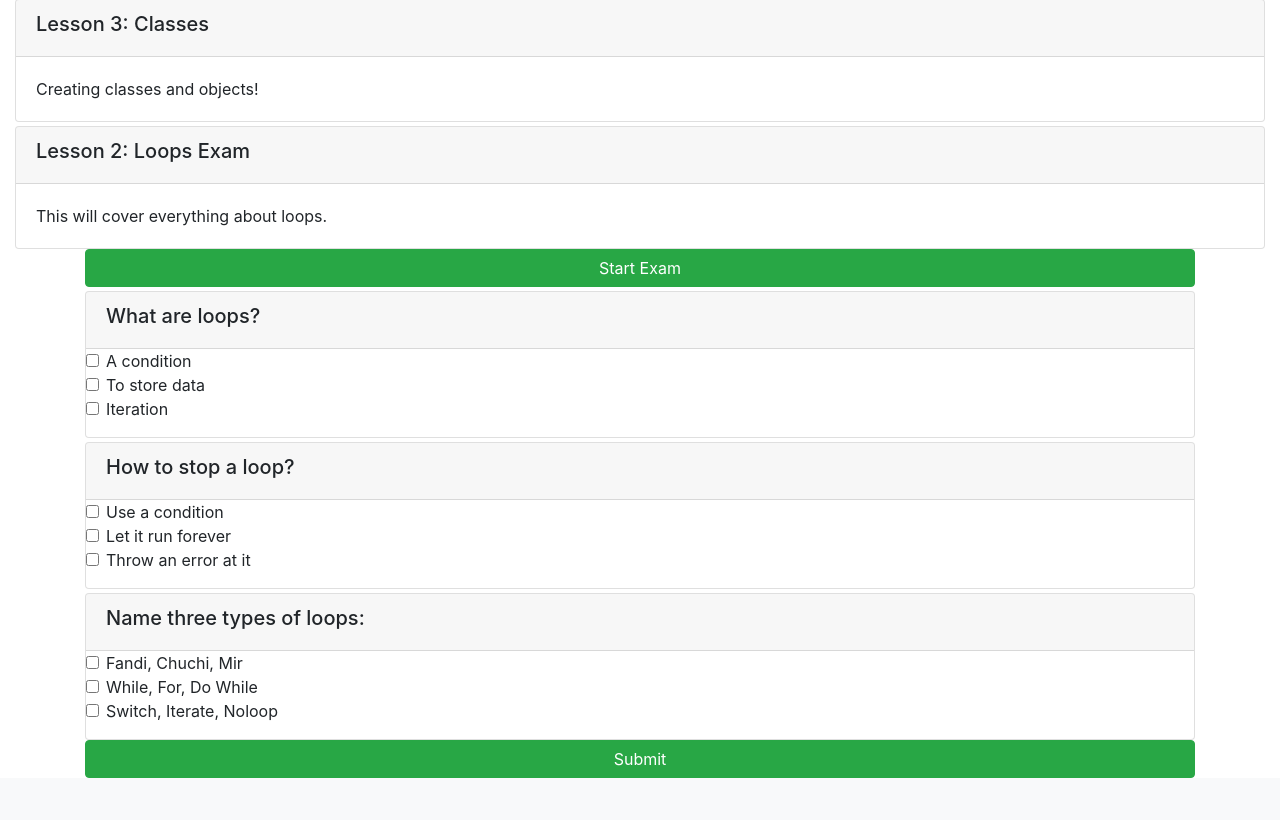
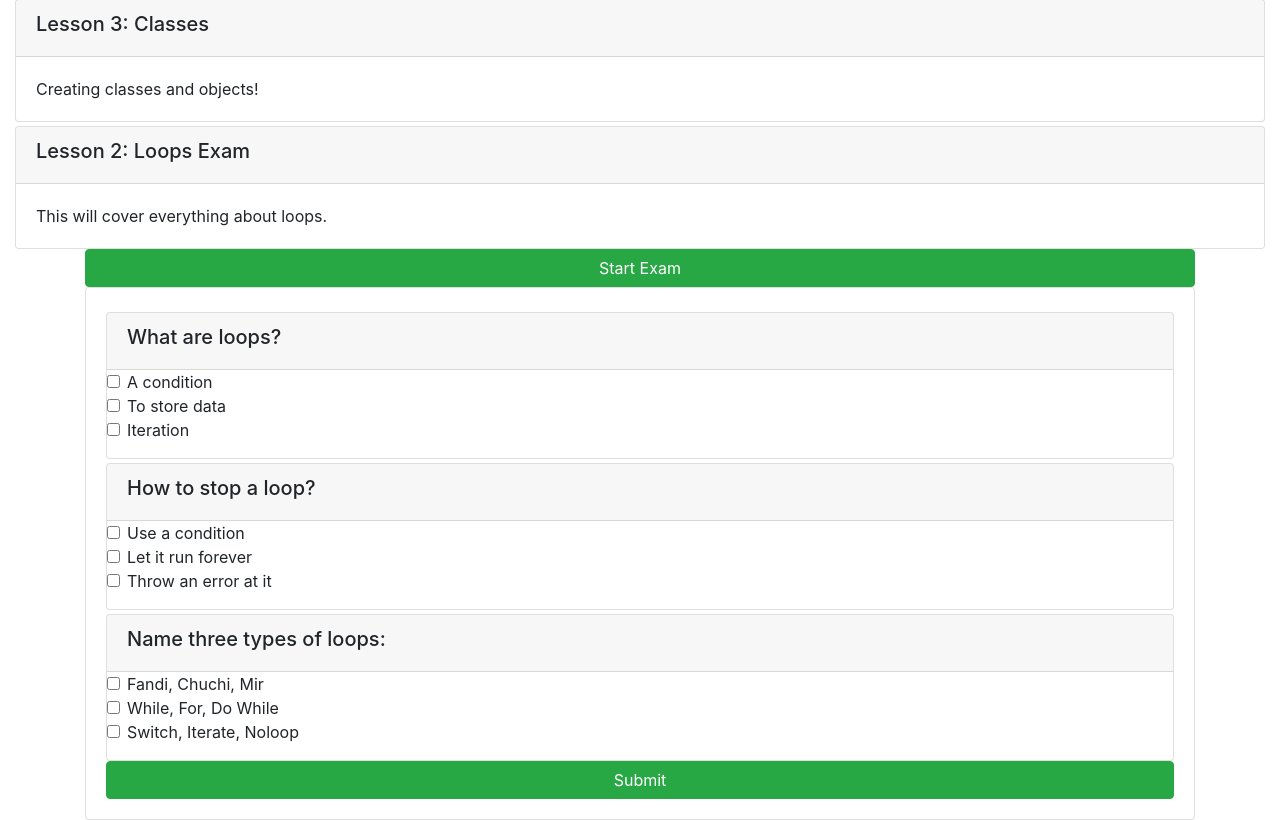
Before and after one commit to bitnibelun/djangoproj, a Django app: page /onlinecourse/1/ in a window 1280 px wide, after a click on "Start Exam". Shown: the part 230-1050 px from the top of the page. Before the commit the page ends 1008 px from the top, so only its background shows below. Run offline with Django 3.2, Linux system fonts and the light colour scheme; a user stored in the database is signed in; data comes from the database, SQL or seed files in the repository; some libraries are stand-ins or nearby versions.

Commit message:
Update course_detail_bootstrap.html

```diff
--- a/onlinecourse/templates/onlinecourse/course_detail_bootstrap.html
+++ b/onlinecourse/templates/onlinecourse/course_detail_bootstrap.html
@@ -99,8 +99,9 @@
             <div class="container">
                 <input class="btn btn-success btn-block" data-toggle="collapse" data-target="#exam" value="Start Exam">
                 <div id="exam" class="collapse">
-
-                    <form id="questionform" action="point to a submit view" method="post">
+                    <div class="card">
+                        <div class="card-body">
+                            <form id="questionform" action="/onlinecourse/{{ course.id }}/submit/" method="post">
                                 <!-- for each question in the course ... -->
                                 {% for question in course.question_set.all %}
                                 <div class="card mt-1">
@@ -123,6 +124,8 @@
                                 <input class="btn btn-success btn-block" type="submit" value="Submit">
                             </form>
                         </div>
+                    </div>
+                </div>
             {% endif %}
             <!--Check here to see more details Bootstrap checkbox
              https://www.w3schools.com/bootstrap4/bootstrap_forms_inputs.asp-->
```
Lines whose indentation alone changed are shown as unchanged.
